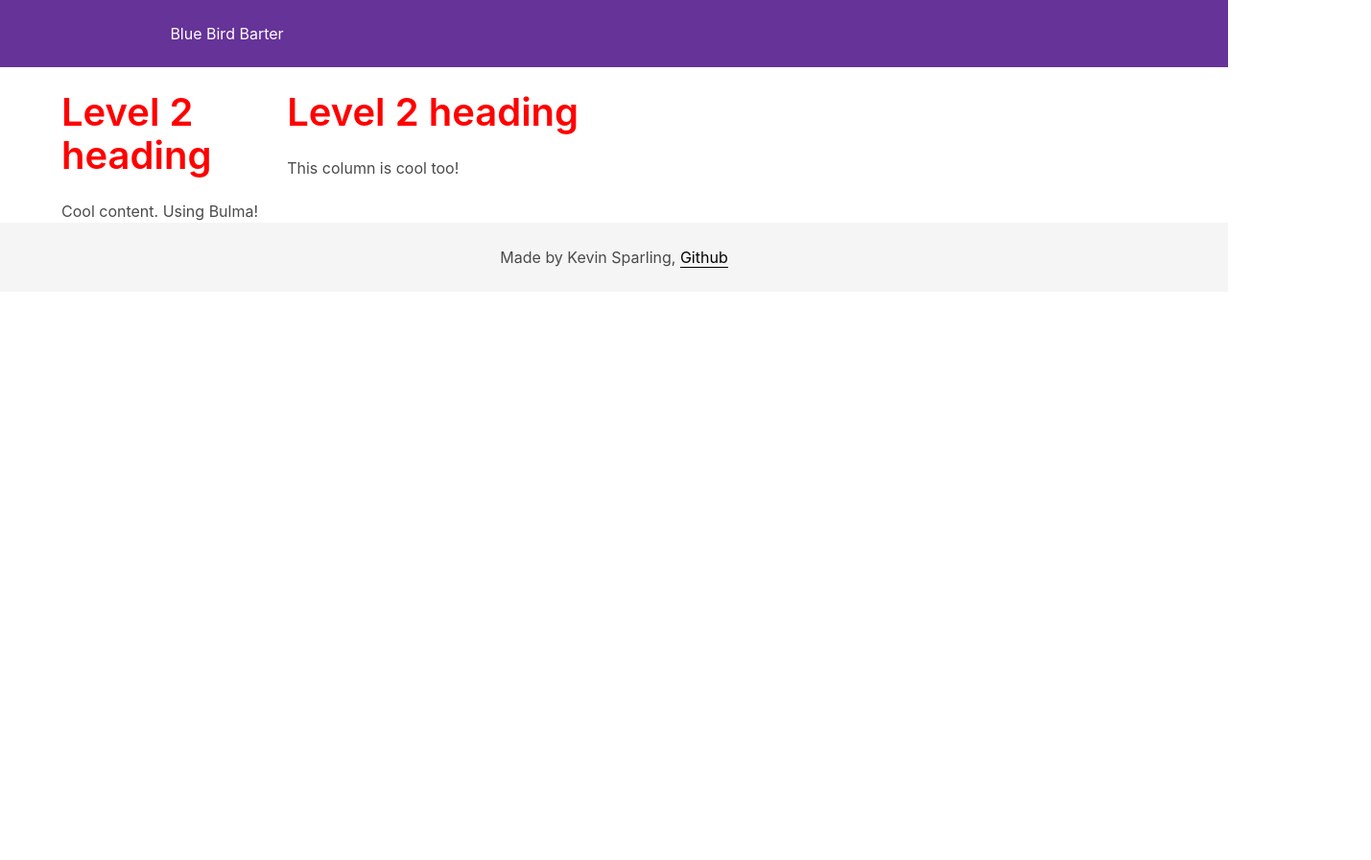
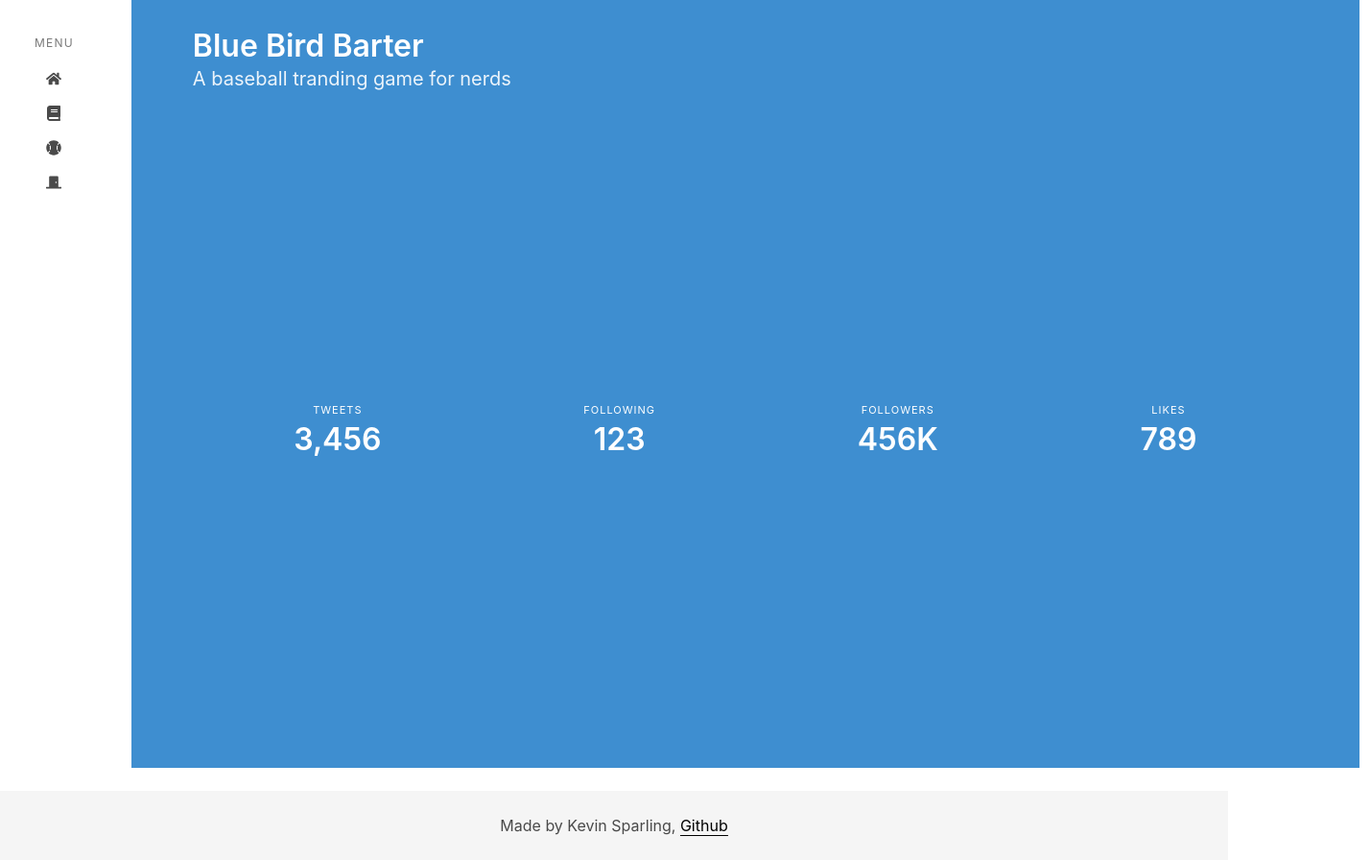
Before and after one commit to sparlingo/bluebirdbarter, a Gatsby site: page / in a window 1280 px wide. Shown: the whole page at 96% size, 1429 px wide, since content can reach past the window. Before the commit the page ends 800 px from the top, so only its background shows below. Built offline with nearby package versions, Linux system fonts and the light colour scheme; Gatsby itself is replaced by a stand-in of ours.

Commit message:
updated the layout, added some plugins

```diff
--- a/gatsby-config.js
+++ b/gatsby-config.js
@@ -30,16 +30,16 @@ module.exports = {
       },
     },
     `gatsby-plugin-sass`,
-    {
-      resolve: 'gatsby-source-sanity',
-      options: {
-        projectId: '9rty98wh',
-        dataset: 'development',
-        // a token with read permissions is required
-        // if you have a private dataset
-        token: process.env.MY_SANITY_TOKEN,
-      },
-    },
+    // {
+    //   resolve: 'gatsby-source-sanity',
+    //   options: {
+    //     projectId: '9rty98wh',
+    //     dataset: 'development',
+    //     // a token with read permissions is required
+    //     // if you have a private dataset
+    //     token: process.env.MY_SANITY_TOKEN,
+    //   },
+    // },
     // this (optional) plugin enables Progressive Web App + Offline functionality
     // To learn more, visit: https://gatsby.dev/offline
     // `gatsby-plugin-offline`,
--- a/src/components/header.js
+++ /dev/null
@@ -1,42 +0,0 @@
-import { Link } from "gatsby"
-import PropTypes from "prop-types"
-import React from "react"
-
-const Header = ({ siteTitle }) => (
-  <header
-    style={{
-      background: `rebeccapurple`,
-      marginBottom: `1.45rem`,
-    }}
-  >
-    <div
-      style={{
-        margin: `0 auto`,
-        maxWidth: 960,
-        padding: `1.45rem 1.0875rem`,
-      }}
-    >
-      <h1 style={{ margin: 0 }}>
-        <Link
-          to="/"
-          style={{
-            color: `white`,
-            textDecoration: `none`,
-          }}
-        >
-          {siteTitle}
-        </Link>
-      </h1>
-    </div>
-  </header>
-)
-
-Header.propTypes = {
-  siteTitle: PropTypes.string,
-}
-
-Header.defaultProps = {
-  siteTitle: ``,
-}
-
-export default Header
--- a/src/components/layout.js
+++ b/src/components/layout.js
@@ -1,18 +1,10 @@
-/**
- * Layout component that queries for data
- * with Gatsby's useStaticQuery component
- *
- * See: https://www.gatsbyjs.org/docs/use-static-query/
- */
-
 import React from "react"
 import PropTypes from "prop-types"
-import { useStaticQuery, graphql } from "gatsby"
+import { useStaticQuery, graphql, Link } from "gatsby"
+import { FaHome, FaBook, FaBaseballBall, FaDoorClosed } from 'react-icons/fa'
 
-import Header from "./header"
 import Footer from './footer'
 import './styles.scss'
-//import "./layout.css"
 
 const Layout = ({ children }) => {
   const data = useStaticQuery(graphql`
@@ -27,8 +19,39 @@ const Layout = ({ children }) => {
 
   return (
     <div>
-      <Header siteTitle={data.site.siteMetadata.title} />
-      <main>{children}</main>
+      <section className="main-content columns is-1">
+        <div className="column is-narrow section">
+          <p className="menu-label is-hidden-touch">
+            Menu
+          </p>
+          <ul className="menu-list">
+            <li>
+              <Link to="/" exact-active-class="is-active">
+                <FaHome />
+              </Link>
+            </li>
+            <li>
+              <Link to="/research" exact-active-class="is-active">
+                <FaBook />
+              </Link>
+            </li>
+            <li>
+              <Link to="/players" exact-active-class="is-active">
+                <FaBaseballBall />
+              </Link>
+            </li>
+            <li>
+              <Link to="/login" exact-active-class="is-active">
+                <FaDoorClosed />
+              </Link>
+            </li>
+          </ul>
+        </div>
+
+        <div className="column is-12">
+          <main>{children}</main>
+        </div>
+      </section>
       <Footer />
     </div>
   )
--- /dev/null
+++ b/src/components/sidebar.js
@@ -0,0 +1,6 @@
+import { Link } from 'gatsby'
+import React from 'react'
+
+const Sidebar = () => {
+
+}
--- a/src/components/styles.scss
+++ b/src/components/styles.scss
@@ -5,6 +5,9 @@ $title-color: #ff0000;
 
 @import "~bulma/bulma.sass";
 
+h1.title {
+  padding-top: 30px;
+}
 
 .center {
 	display: flex;
--- a/src/pages/index.js
+++ b/src/pages/index.js
@@ -1,26 +1,54 @@
 import React from "react"
-import { Link } from "gatsby"
+import { Link, useStaticQuery } from "gatsby"
 
 import Layout from "../components/layout"
 import Image from "../components/image"
 import SEO from "../components/seo"
 
-const IndexPage = () => (
+const IndexPage = () => {
+  return (
     <Layout>
       <SEO title="Home" />
+      <section className="hero is-fullheight is-info">
+        <div className="hero-head">
           <div className="container">
-      <div className="columns">
-        <div className="column">
-          <h2 className="title is-2">Level 2 heading</h2>
-          <p className="content">Cool content. Using Bulma!</p>
-        </div>
-        <div className="column is-four-fifths">
-          <h2 className="title is-2">Level 2 heading</h2>
-          <p className="content">This column is cool too!</p>
+            <h1 className="title">Blue Bird Barter</h1>
+            <h2 className="subtitle">A baseball tranding game for nerds</h2>
           </div>
         </div>
+        <div className="hero-body">
+          <div className="container">
+            <nav className="level">
+              <div className="level-item has-text-centered">
+                <div>
+                  <p className="heading">Tweets</p>
+                  <p className="title">3,456</p>
                 </div>
+              </div>
+              <div className="level-item has-text-centered">
+                <div>
+                  <p className="heading">Following</p>
+                  <p className="title">123</p>
+                </div>
+              </div>
+              <div className="level-item has-text-centered">
+                <div>
+                  <p className="heading">Followers</p>
+                  <p className="title">456K</p>
+                </div>
+              </div>
+              <div className="level-item has-text-centered">
+                <div>
+                  <p className="heading">Likes</p>
+                  <p className="title">789</p>
+                </div>
+              </div>
+            </nav>
+          </div>
+        </div>
+      </section>
     </Layout>
   )
+}
 
 export default IndexPage
--- a/src/pages/page-2.js
+++ /dev/null
@@ -1,16 +0,0 @@
-import React from "react"
-import { Link } from "gatsby"
-
-import Layout from "../components/layout"
-import SEO from "../components/seo"
-
-const SecondPage = () => (
-  <Layout>
-    <SEO title="Page two" />
-    <h1>Hi from the second page</h1>
-    <p>Welcome to page 2</p>
-    <Link to="/">Go back to the homepage</Link>
-  </Layout>
-)
-
-export default SecondPage
```
Also changed, not shown: package.json (+9 -1 lines), src/pages/research.js (added, +20 -0 lines), 1 other file. Lines whose indentation alone changed are shown as unchanged.
